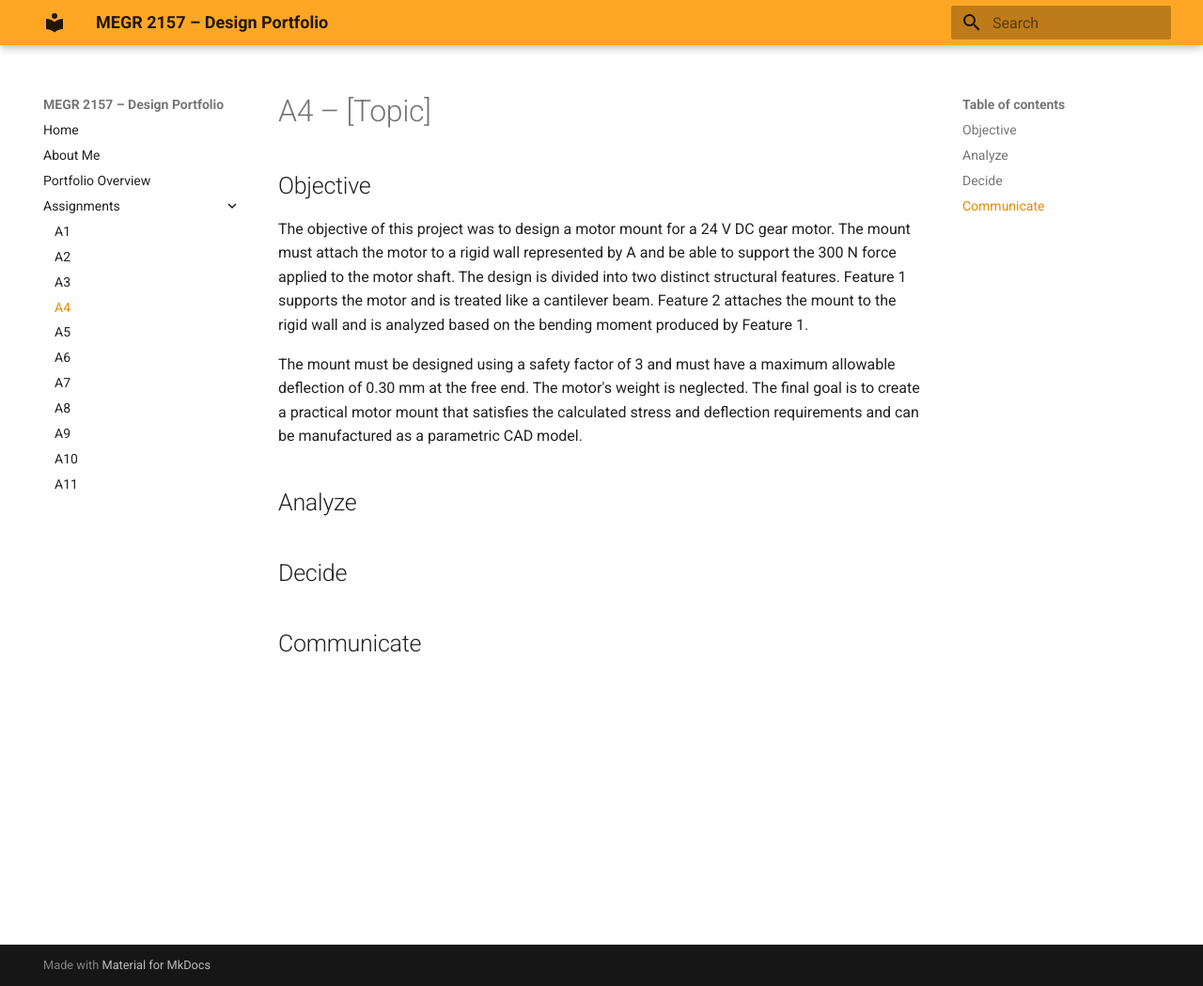
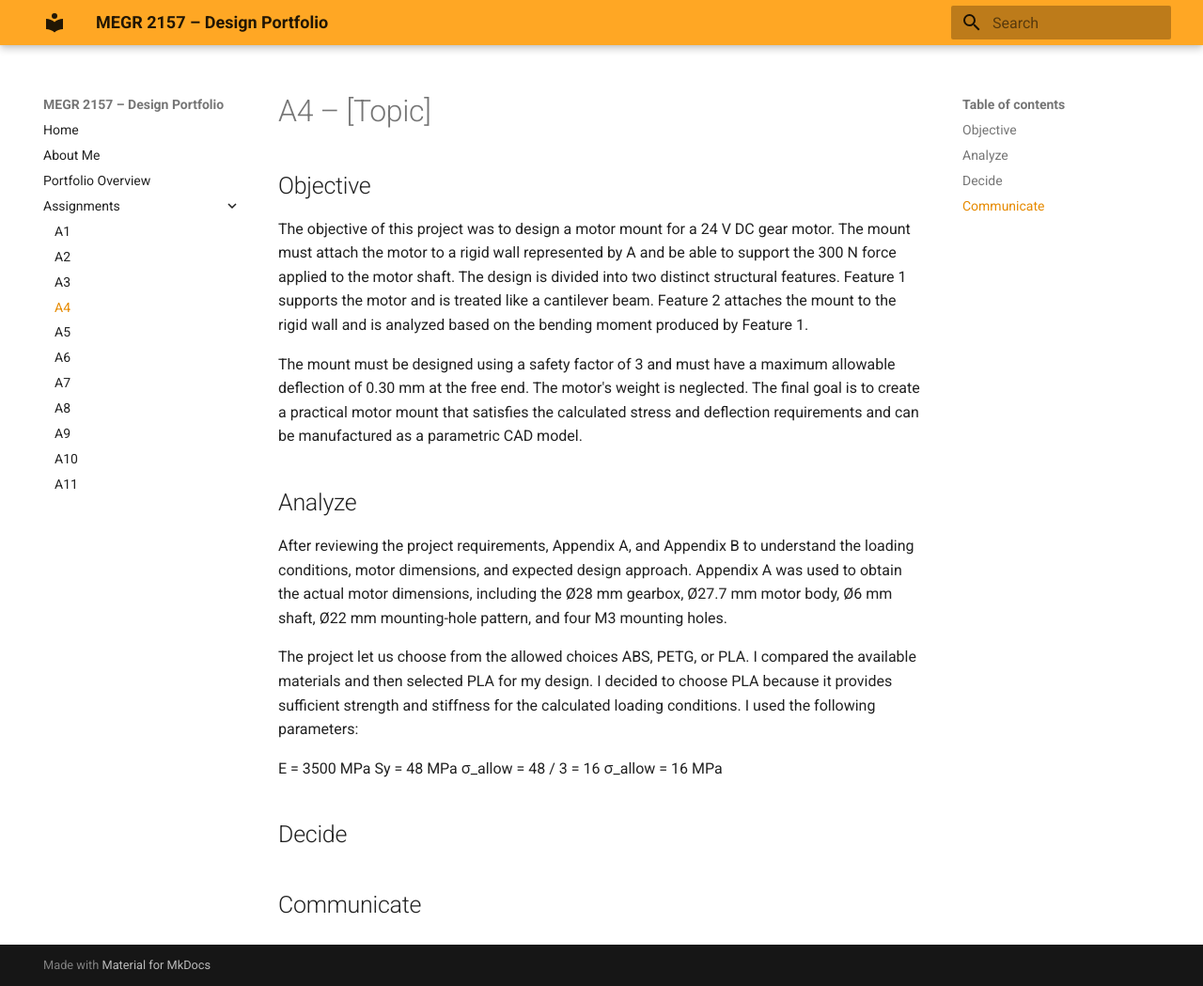
Before and after one commit to JasiahRutherford/jasiahs-megr2156-portfolio, an MkDocs documentation site: the page built from docs/assignments/A04/index.md, in a window 1280 px wide and 1049 px high. Shown: the whole window at 94% size. Built offline with MkDocs 1.6.1 and Material for MkDocs 9.7.7, drawn with Linux system fonts in a browser that asks for light colours.

Commit message:
Update index.md

```diff
--- a/docs/assignments/A04/index.md
+++ b/docs/assignments/A04/index.md
@@ -6,7 +6,14 @@ The objective of this project was to design a motor mount for a 24 V DC gear mot
 The mount must be designed using a safety factor of 3 and must have a maximum allowable deflection of 0.30 mm at the free end. The motor's weight is neglected. The final goal is to create a practical motor mount that satisfies the calculated stress and deflection requirements and can be manufactured as a parametric CAD model.
 
 ## Analyze
+After reviewing the project requirements, Appendix A, and Appendix B to understand the loading conditions, motor dimensions, and expected design approach. Appendix A was used to obtain the actual motor dimensions, including the Ø28 mm gearbox, Ø27.7 mm motor body, Ø6 mm shaft, Ø22 mm mounting-hole pattern, and four M3 mounting holes.
 
+The project let us choose from the allowed choices ABS, PETG, or PLA. I compared the available materials and then selected PLA for my design. I decided to choose PLA because it provides sufficient strength and stiffness for the calculated loading conditions. I used the following parameters:
+
+E = 3500 MPa
+Sy = 48 MPa
+σ_allow = 48 / 3 = 16
+σ_allow = 16 MPa
 
 ## Decide
 
```
